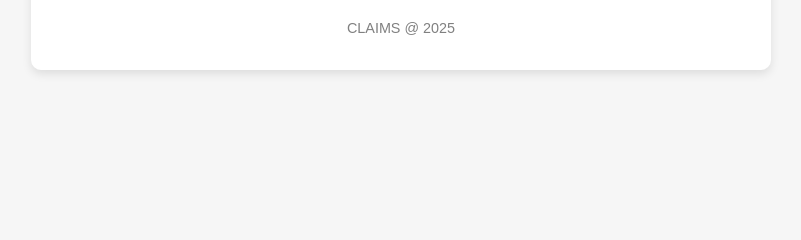
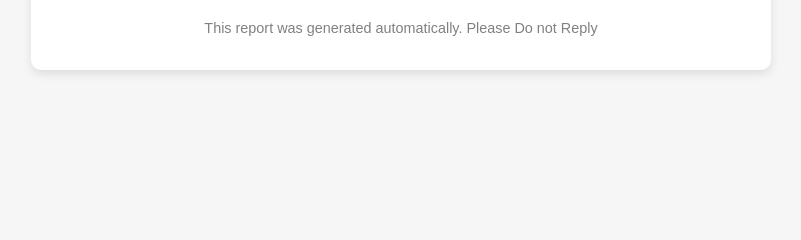
Before and after one commit to nachaley28/caps-backend, a Flask app: template templates/report.html in a window 1280 px wide. Shown: the part 186-426 px from the top of the page, without its empty margins (239-1040 px from the left). Run offline with Flask 3, Linux system fonts and the light colour scheme; the template is opened without the code that fills it, so the values that code supplies are empty; some libraries are stand-ins or nearby versions.

Commit message:
Last Push

```diff
--- a/templates/report.html
+++ b/templates/report.html
@@ -68,7 +68,7 @@
     </table>
 
     <div class="footer">
-      <p>CLAIMS @ 2025</p>
+      <p>This report was generated automatically. Please Do not Reply</p>
     </div>
   </div>
 </body>
--- a/templates/technician.html
+++ b/templates/technician.html
@@ -82,7 +82,7 @@
     </table>
 
     <div class="footer">
-      <p>This report was generated automatically by your Python emailer 🐍</p>
+      <p>This report was generated automatically. Please Do not Reply</p>
     </div>
   </div>
 </body>
```
